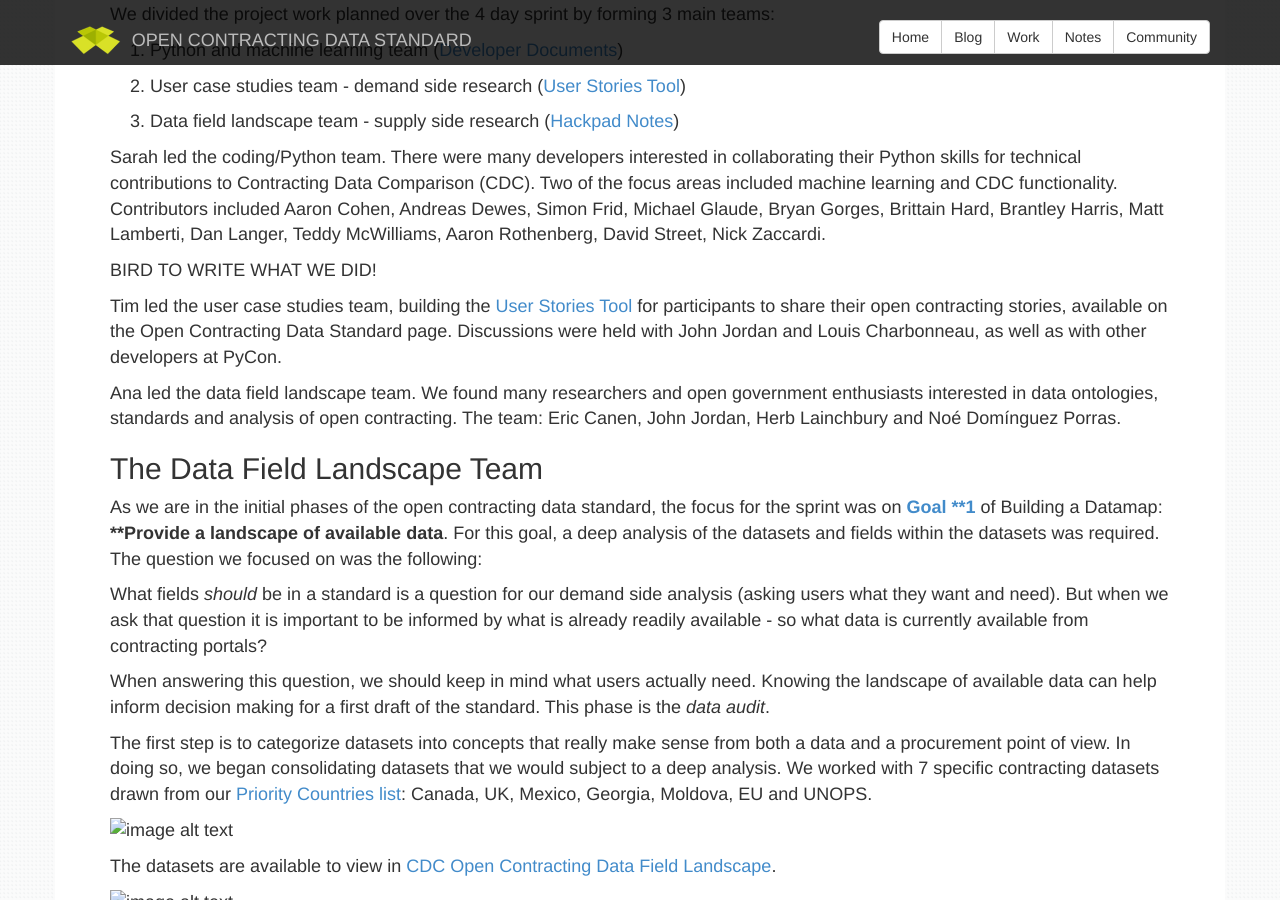
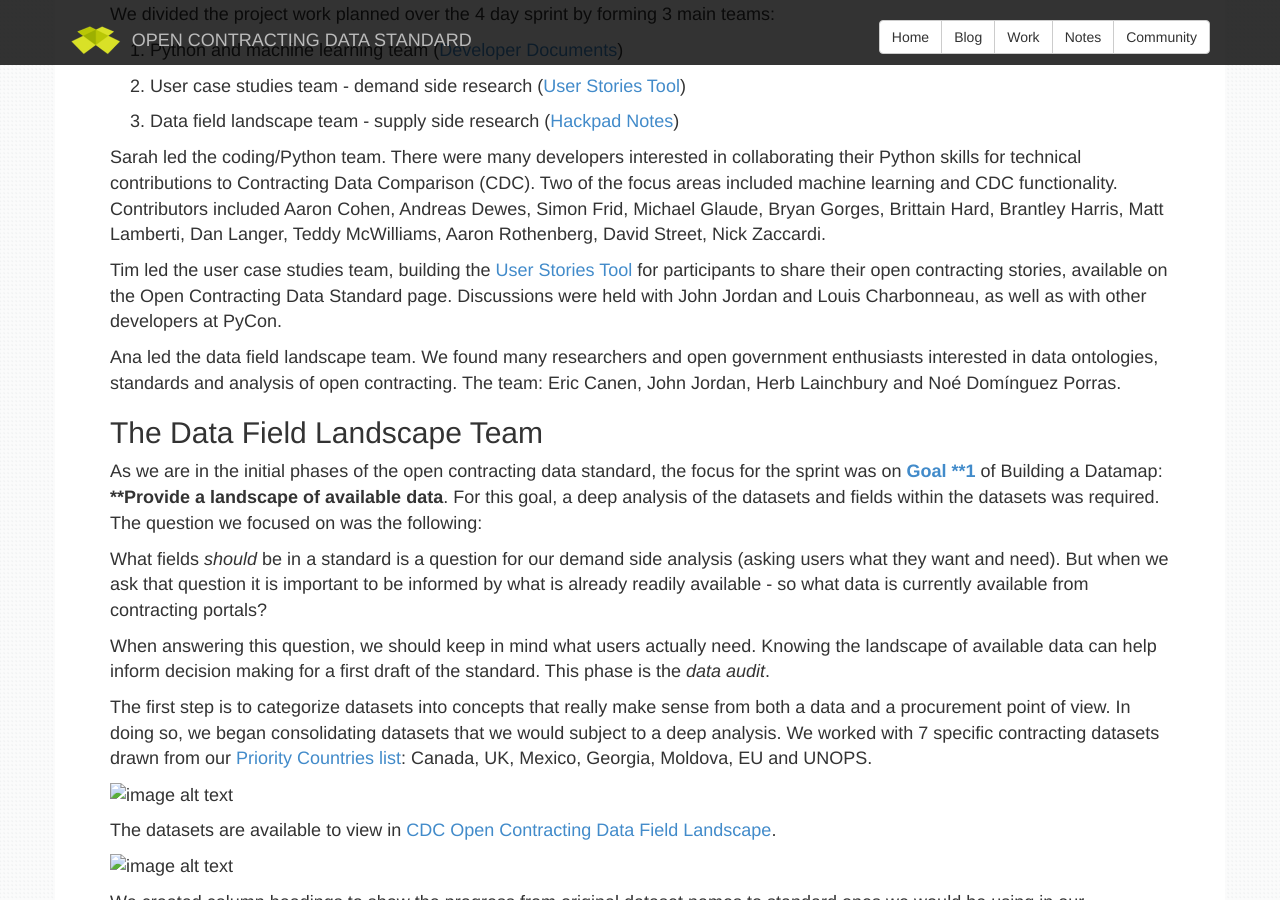
Before and after one commit to open-contracting/open-contracting.github.io, a Jekyll site: the page built from _posts/2014-06-10-pycon-sprint-b.md, in a window 1280 px wide and 900 px high, scrolled down 511 px. Built offline with Jekyll 4.4.1, drawn with Linux system fonts in a browser that asks for light colours; nearby versions of some CDN libraries; Markdown is read by kramdown in place of the engine named in the settings.

Commit message:
Update 2014-06-10-pycon-sprint-b.md

```diff
--- a/_posts/2014-06-10-pycon-sprint-b.md
+++ b/_posts/2014-06-10-pycon-sprint-b.md
@@ -21,8 +21,6 @@ We divided the project work planned over the 4 day sprint by forming 3 main team
 3. Data field landscape team - supply side research ([Hackpad Notes](https://www.google.com/url?q=https%3A%2F%2Fopencontractingdata.hackpad.com%2FPyCon-2014-Sprint-Project-Open-Contracting-Datamap-Landscape-ei3XM4ruVi3&sa=D&sntz=1&usg=AFQjCNF_CDGjSO2wSjr0W4JPo9DGF2hLsg))
 
 Sarah led the coding/Python team. There were many developers interested in collaborating their Python skills for technical contributions to Contracting Data Comparison (CDC). Two of the focus areas included machine learning and CDC functionality. Contributors included Aaron Cohen, Andreas Dewes, Simon Frid, Michael Glaude, Bryan Gorges, Brittain Hard, Brantley Harris, Matt Lamberti, Dan Langer, Teddy McWilliams, Aaron Rothenberg, David Street, Nick Zaccardi.
-
-BIRD TO WRITE WHAT WE DID!
 
 Tim led the user case studies team, building the [User Stories Tool](http://open-contracting.github.io/pages/usecases/shareyours.html) for participants to share their open contracting stories, available on the Open Contracting Data Standard page. Discussions were held with John Jordan and Louis Charbonneau, as well as with other developers at PyCon.
 
```
